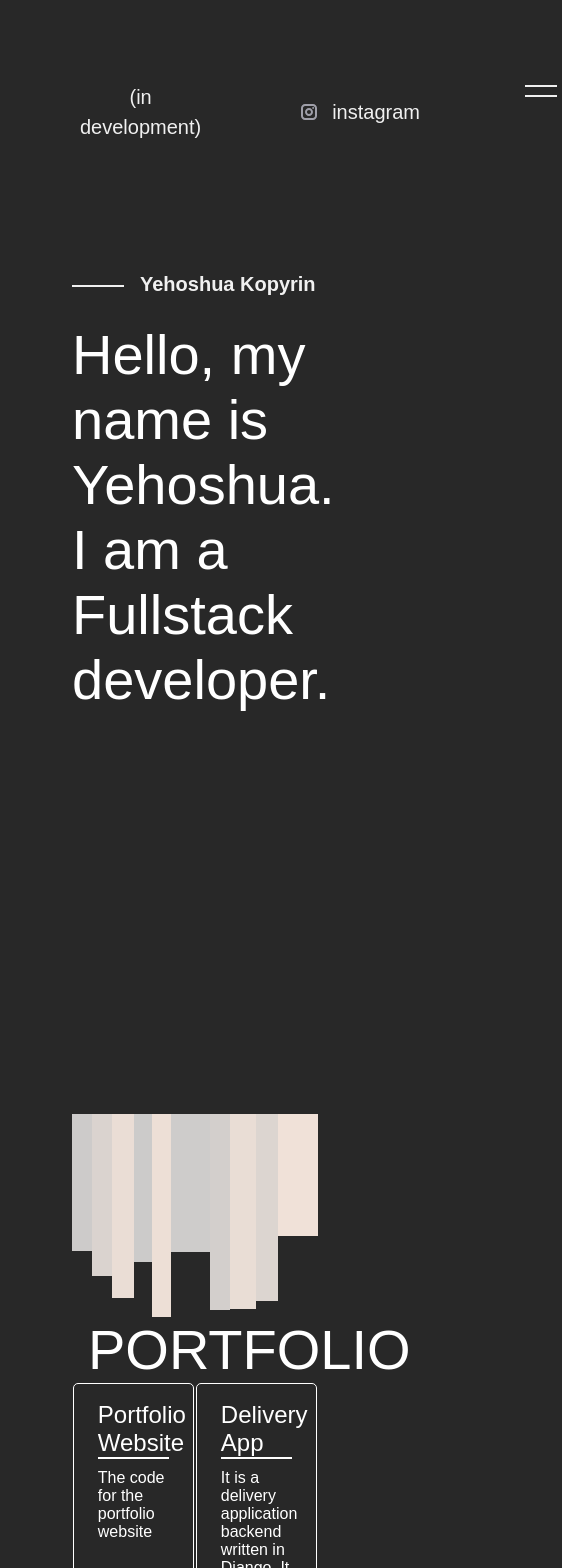
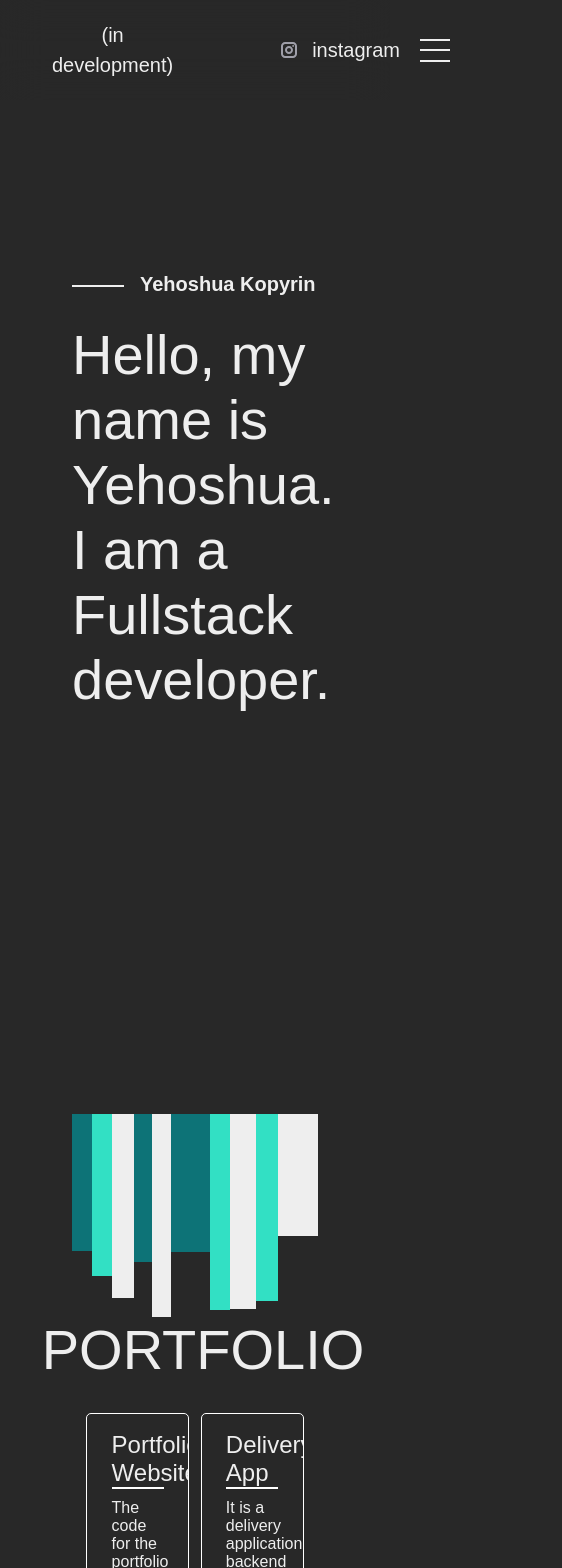
Before and after one commit to Aetente/Aetente.github.io, a React (Create React App) app: page / in a window 390 px wide. Shown: the top 1568 px of the page, 562 px wide, since content can reach past the window. Built offline with nearby package versions, Linux system fonts and the light colour scheme.

Commit message:
changed class components to functions; changed header hamburger; changed some styles; added some animations

```diff
--- a/src/App.css
+++ b/src/App.css
@@ -8,7 +8,7 @@ button {
 
 body {
   background-color: rgb(40, 40, 40);
-  color: white;
+  color: var(--text);
   font-family: sans-serif;
 }
 
@@ -31,7 +31,7 @@ body {
   /* background-color: #282c34; */
   min-height: 100vh;
   font-size: calc(10px + 2vmin);
-  color: white;
+  color: var(--text);
 }
 
 .App-link {
--- a/src/components/CssLines/CssLines.js
+++ b/src/components/CssLines/CssLines.js
@@ -1,47 +1,34 @@
 
-import React, { Component } from "react";
+import React, { Component, useEffect, useState } from "react";
 import "./styles.css";
 
-class CssLines extends Component {
+const PALETTE = [
+    "#0D7377",
+    "#32E0C4",
+    "#EEEEEE"
+]
 
-    constructor() {
-        super();
-        this.state = {
-            offsetY: 0,
-            rects: [],
-            handleScroll: (e) => {
-                this.setState({ offsetY: window.pageYOffset })
-            }
-        };
-        this.mapLines = this.mapLines.bind(this);
-        this.rangedRandom = this.rangedRandom.bind(this);
-        this.genRects = this.genRects.bind(this);
+const CssLines = () => {
+
+    const [offsetY, setOffsetY] = useState(0);
+    const [rects, setRects] = useState([]);
+
+    const handleScroll = (e) => {
+        setOffsetY(window.pageYOffset)
     }
 
-    componentDidMount() {
-        window.addEventListener("scroll", this.state.handleScroll)
-        this.genRects()
-    }
-
-    componentWillUnmount() {
-        window.removeEventListener("scroll", this.state.handleScroll)
-    }
-
-    rangedRandom = (min, max) => {
-        return Math.random() * (max - min) + min;
-    }
-
-    genRects = () => {
-        let range = [...Array(10).keys()];
-        let rangeLength = range.length;
-        let rects = range.map((i) => {
-            let colorRangeR = Math.round(Math.random() * 40);
-            let colorRangeG = Math.round(colorRangeR / 1.6);
-            let colorRangeB = Math.round(colorRangeG / 1.6);
-            let colorString = `rgb(${200 + colorRangeR},${200 + colorRangeG},${200 + colorRangeB})`;
-            let rectSpeed = this.rangedRandom(0.3, 0.7);
-            let rectHeight = Math.round(this.rangedRandom(120, 220));
-            let rectWidth = Math.round(this.rangedRandom(15, 50));
+    const genRects = () => {
+        const range = [...Array(10).keys()];
+        const rects = range.map((i) => {
+            // let colorRangeR = Math.round(Math.random() * 40);
+            // let colorRangeG = Math.round(colorRangeR / 1.6);
+            // let colorRangeB = Math.round(colorRangeG / 1.6);
+            // let colorString = `rgb(${200 + colorRangeR},${200 + colorRangeG},${200 + colorRangeB})`;
+            const colorToChoose = Math.round(Math.random() * (PALETTE.length - 1));
+            const colorString = PALETTE[colorToChoose];
+            const rectSpeed = rangedRandom(0.3, 0.7);
+            const rectHeight = Math.round(rangedRandom(120, 220));
+            const rectWidth = Math.round(rangedRandom(15, 50));
             return {
                 i,
                 colorString,
@@ -50,14 +37,17 @@ class CssLines extends Component {
                 rectWidth
             }
         });
-        this.setState({rects});
+        setRects(rects);
     }
 
-    mapLines = () => {
-        let {rects} = this.state;
+    const rangedRandom = (min, max) => {
+        return Math.random() * (max - min) + min;
+    }
+
+    const mapLines = () => {
         return rects.map((r) => {
-            let windowHeight = window.innerHeight;
-            let opacity = 1 - this.state.offsetY / windowHeight;
+            const windowHeight = window.innerHeight;
+            const opacity = 1 - offsetY / windowHeight;
             let visibility = "visible";
             if (opacity > 0.2) {
                 return (
@@ -66,7 +56,7 @@ class CssLines extends Component {
                         style={{
                             opacity,
                             backgroundColor: r.colorString,
-                            transform: `translateY(${this.state.offsetY * r.rectSpeed}px)`,
+                            transform: `translateY(${offsetY * r.rectSpeed}px)`,
                             height: `${r.rectHeight}px`,
                             width: `${r.rectWidth}px`
                         }}
@@ -85,13 +75,19 @@ class CssLines extends Component {
         })
     }
 
-    render() {
-        return (
-            <div className="hold-lines">
-                {this.mapLines()}
-            </div>
-        );
-    }
+    useEffect(() => {
+        genRects();
+        window.addEventListener("scroll", handleScroll);
+        return () => {
+            window.removeEventListener("scroll", handleScroll)
+        }
+    }, [])
+
+    return (
+        <div className="hold-lines">
+            {mapLines()}
+        </div>
+    );
 }
 
 export default CssLines;
--- a/src/components/CssLines/styles.css
+++ b/src/components/CssLines/styles.css
@@ -1,7 +1,7 @@
 .test-line {
   width: 30px;
   height: 100px;
-  background-color: rgb(240, 240, 240);
+  background-color: var(--text);
 }
 
 .hold-lines {
--- a/src/components/Header/Header.js
+++ b/src/components/Header/Header.js
@@ -1,31 +1,38 @@
 import React, { Component } from "react";
+import { useSelector } from "react-redux";
 import "./styles.css";
 
-class Header extends Component {
+const Header = (props) => {
+  const { triggerMenu } = props;
+  const isOpenMenu = useSelector((state) => state.ui.isOpenMenu);
 
-    constructor() {
-        super();
-        this.state = {
-        };
-    }
-
-    render() {
-        let {triggerMenu} = this.props;
   return (
     <div className="header">
       <div className="header-main">
         <div className="header-block">(in development)</div>
-                    <a className="header-block" href="https://www.instagram.com/maththesun/">
-                        <svg xmlns="http://www.w3.org/2000/svg" width="16" height="16" viewBox="0 0 16 16">
-                            <path fill="#9f9fa9" d="M12 0c2.056 0 4 1.944 4 4h0v8c0 2.056-1.944 4-4 4h0-8c-2.056 0-4-1.944-4-4h0V4c0-2.056 1.944-4 4-4h0zm0 2H4c-.935 0-2 1.065-2 2h0v8c0 .953 1.047 2 2 2h8c.935 0 2-1.065 2-2h0V4c0-.935-1.065-2-2-2h0zM8 4c2.206 0 4 1.794 4 4s-1.794 4-4 4-4-1.794-4-4 1.794-4 4-4zm0 2c-1.103 0-2 .897-2 2s.897 2 2 2 2-.897 2-2-.897-2-2-2zm4.145-3.068a.96.96 0 1 1 0 1.92.96.96 0 1 1 0-1.92z"></path>
+        <a
+          className="header-block"
+          href="https://www.instagram.com/maththesun/"
+        >
+          <svg
+            xmlns="http://www.w3.org/2000/svg"
+            width="16"
+            height="16"
+            viewBox="0 0 16 16"
+          >
+            <path
+              fill="#9f9fa9"
+              d="M12 0c2.056 0 4 1.944 4 4h0v8c0 2.056-1.944 4-4 4h0-8c-2.056 0-4-1.944-4-4h0V4c0-2.056 1.944-4 4-4h0zm0 2H4c-.935 0-2 1.065-2 2h0v8c0 .953 1.047 2 2 2h8c.935 0 2-1.065 2-2h0V4c0-.935-1.065-2-2-2h0zM8 4c2.206 0 4 1.794 4 4s-1.794 4-4 4-4-1.794-4-4 1.794-4 4-4zm0 2c-1.103 0-2 .897-2 2s.897 2 2 2 2-.897 2-2-.897-2-2-2zm4.145-3.068a.96.96 0 1 1 0 1.92.96.96 0 1 1 0-1.92z"
+            ></path>
           </svg>
           instagram
         </a>
       </div>
-                <button onClick={triggerMenu} className="header-block button"/>
+      <div onClick={triggerMenu} className={`header-hamburger ${isOpenMenu ? "show-menu" : ""}`}>
+        <div></div>
+      </div>
     </div>
   );
-    }
-}
+};
 
 export default Header;
--- a/src/components/Header/styles.css
+++ b/src/components/Header/styles.css
@@ -1,7 +1,11 @@
 .header {
   display: flex;
-  padding: 3em;
-  position: absolute;
+  align-items: center;
+  backdrop-filter: blur(20px);
+  background-color: rgb(40, 40, 40, 0.5);
+  padding: .875rem 2rem;
+  position: fixed;
+  z-index: 1200;
   top: 0;
   left: 0;
   right: 0;
@@ -13,13 +17,13 @@
 }
 
 .header-block {
-  margin: 32px;
+  padding: .375rem 1.25rem;
   display: flex;
   align-items: center;
   font-size: 20px;
   font-weight: 500;
   line-height: 1.5;
-  color: rgb(240, 240, 240);
+  color: var(--text);
   transition: color 0.25s;
 }
 
@@ -48,7 +52,7 @@ svg {
   display: inline-block;
   width: 32px;
   height: 2px;
-  background: rgb(240, 240, 240);
+  background: var(--text);
 }
 
 .button::before {
@@ -58,3 +62,54 @@ svg {
 .button::after {
   margin-top: 4px;
 }
+
+
+
+.header-hamburger {
+  display: flex;
+  cursor: pointer;
+  min-width: 30px;
+  height: 23px;
+  justify-content: flex-end;
+  align-items: center;
+  position: relative;
+}
+
+.header-hamburger *,
+.header-hamburger *::before,
+.header-hamburger *::after {
+  transition: all 0.3s ease-in-out;
+}
+.header-hamburger > div,
+.header-hamburger > div::before,
+.header-hamburger > div::after {
+  width: 100%;
+  height: 2px;
+  background-color: var(--text);
+}
+.header-hamburger > div::before,
+.header-hamburger > div::after {
+  content: "";
+  position: absolute;
+  right: 0;
+}
+.header-hamburger > div::before {
+  top: 0;
+  transform: rotate(0deg);
+  transform-origin: top right;
+}
+.header-hamburger > div::after {
+  bottom: 0;
+  transform: rotate(0deg);
+  transform-origin: bottom right;
+}
+.header-hamburger.show-menu > div {
+  width: 0%;
+  background-color: transparent;
+}
+.header-hamburger.show-menu > div::before {
+  transform: rotate(-45deg);
+}
+.header-hamburger.show-menu > div::after {
+  transform: rotate(45deg);
+}
--- a/src/components/Home/Home.js
+++ b/src/components/Home/Home.js
@@ -1,36 +1,29 @@
-import React, { Component } from "react";
+import React from "react";
 import "./styles.css";
 import CssLines from "../CssLines/CssLines";
 import Header from "../Header/Header";
 import Portfolio from "../Portfolio/Portfolio";
 import Menu from "../Menu/Menu";
-import { connect } from "react-redux";
 import { openMenu, closeMenu } from "../../actions";
+import { useDispatch, useSelector } from "react-redux";
 
-class Home extends Component {
-  constructor() {
-    super();
-    this.state = {};
-    this.triggerMenu = this.triggerMenu.bind(this);
-  }
+const Home = () => {
+  const dispatch = useDispatch();
+  const isOpenMenu = useSelector((state) => state.ui.isOpenMenu);
 
-  triggerMenu = () => {
-    let bodyOverflow = document.body.style.overflow;
-    if (this.props.isOpenMenu) {
+  const triggerMenu = () => {
+    if (isOpenMenu) {
       document.body.style.overflow = "auto";
-      this.props.closeMenu();
+      dispatch(closeMenu());
     } else {
       document.body.style.overflow = "hidden";
-      this.props.openMenu();
+      dispatch(openMenu());
     }
   };
-
-  render() {
-    let { isOpenMenu } = this.props;
   return (
     <div className="App">
-        {isOpenMenu && <Menu triggerMenu={this.triggerMenu} />}
-        <Header triggerMenu={this.triggerMenu} />
+      {isOpenMenu && <Menu triggerMenu={triggerMenu} />}
+      <Header triggerMenu={triggerMenu} />
       <div className="main">
         <div className="two-part-block">
           <div>
@@ -49,16 +42,6 @@ class Home extends Component {
       </div>
     </div>
   );
-  }
-}
-
-let mapStateToProps = (state) => {
-  return {
-    isOpenMenu: state.ui.isOpenMenu,
-  };
 };
 
-export default connect(mapStateToProps, {
-  openMenu,
-  closeMenu,
-})(Home);
+export default Home;
--- a/src/components/Home/styles.css
+++ b/src/components/Home/styles.css
@@ -12,7 +12,7 @@
   max-width: 500px;
   min-height: 100vh;
   font-size: 56px;
-  color: white;
+  color: var(--text);
   margin: 0 auto;
   text-align: start;
 }
@@ -24,7 +24,7 @@
   font-size: 20px;
   line-height: 1.4;
   font-weight: 600;
-  color: rgb(240, 240, 240);
+  color: var(--text);
 }
 
 .stage::before {
@@ -34,7 +34,7 @@
   left: 0;
   width: 52px;
   height: 2px;
-  background: rgb(240, 240, 240);
+  background: var(--text);
 }
 
 @media screen and (max-width: 914px) {
--- a/src/components/Menu/styles.css
+++ b/src/components/Menu/styles.css
@@ -8,6 +8,12 @@
   flex-direction: column;
   justify-content: center;
   align-items: center;
+  animation: open-menu 1s;
+}
+
+@keyframes open-menu {
+  0% {width: 0%};
+  100% {width: 100%}
 }
 
 .close-menu {
--- a/src/components/Portfolio/Portfolio.js
+++ b/src/components/Portfolio/Portfolio.js
@@ -21,7 +21,7 @@ class Portfolio extends Component {
           src: "https://github.com/aetente/url_shortener",
           name: "URL shortener",
           description:
-            "It shortens urls as from http://google.com to http://your_ip:some_port/s/fghhjkd",
+            "It shortens urls. For example from http://google.com to http://something/s/fghhjkd",
         },
         {
           src: "https://github.com/aetente/lunar_lander",
@@ -49,7 +49,7 @@ class Portfolio extends Component {
   render() {
     let { links } = this.state;
     return (
-      <div>
+      <div style={{display: "flex", flexDirection: "column", alignItems: "center", gap: "30px"}}>
         <div className="portfolio-header">PORTFOLIO</div>
         <div className="portfolio-table">{this.mapLinks(links)}</div>
       </div>
--- a/src/components/Portfolio/styles.css
+++ b/src/components/Portfolio/styles.css
@@ -5,20 +5,23 @@
 }
 
 .portfolio-table {
+  width: 100%;
+  max-width: 900px;
   display: flex;
+  justify-content: center;
   flex-wrap: wrap;
-  margin: 0 0 3em 0;
-  padding: 0;
+  gap: 10px;
 }
 
+
 .portfolio-cell {
+  transition: 1s;
   box-sizing: border-box;
-  flex-grow: 1;
-  width: 100%;
+  width: calc(50% - 20px);
   padding: 0.8em 1.2em;
   overflow: hidden;
   list-style: none;
-  color: white;
+  color: var(--text);
   border: 1px solid white;
   border-radius: 5px;
   margin: 0.25%;
@@ -26,6 +29,9 @@
   flex-direction: column;
   justify-content: start;
   text-align: start;
+}
+.portfolio-cell:hover {
+  transform: translateY(-10px);
 }
 
 .portfolio-cell div {
@@ -44,9 +50,5 @@
 }
 
 .portfolio-cell a {
-  color: white;
+  color: var(--text);
 }
-
-.portfolio-table > .portfolio-cell {
-  width: 49%;
-}
--- a/src/index.css
+++ b/src/index.css
@@ -5,6 +5,10 @@ body {
     sans-serif;
   -webkit-font-smoothing: antialiased;
   -moz-osx-font-smoothing: grayscale;
+  --background: #212121;
+  --accent1: #0D7377;
+  --accent2: #32E0C4;
+  --text: #EEEEEE;
 }
 
 code {
```
Also changed, not shown: src/components/Menu/Menu.js (+3 -13 lines). Lines whose indentation alone changed are shown as unchanged.
